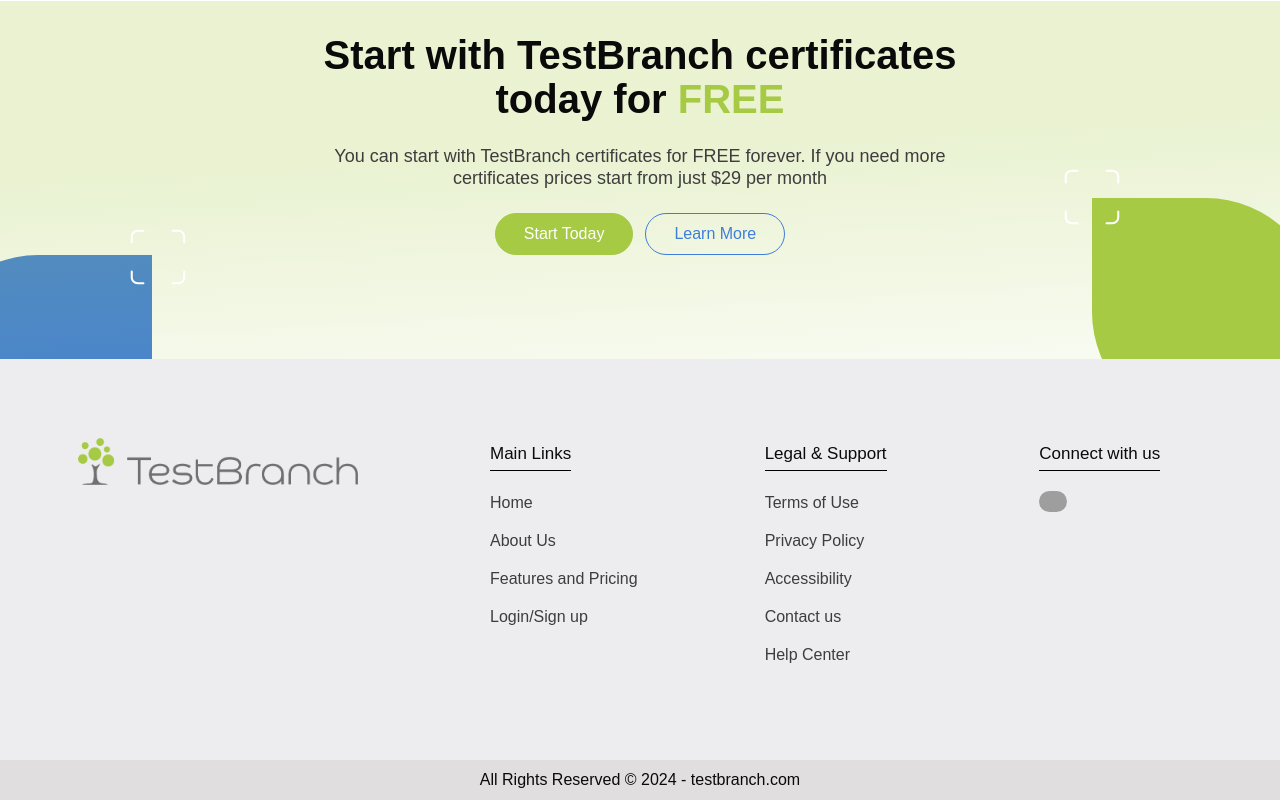
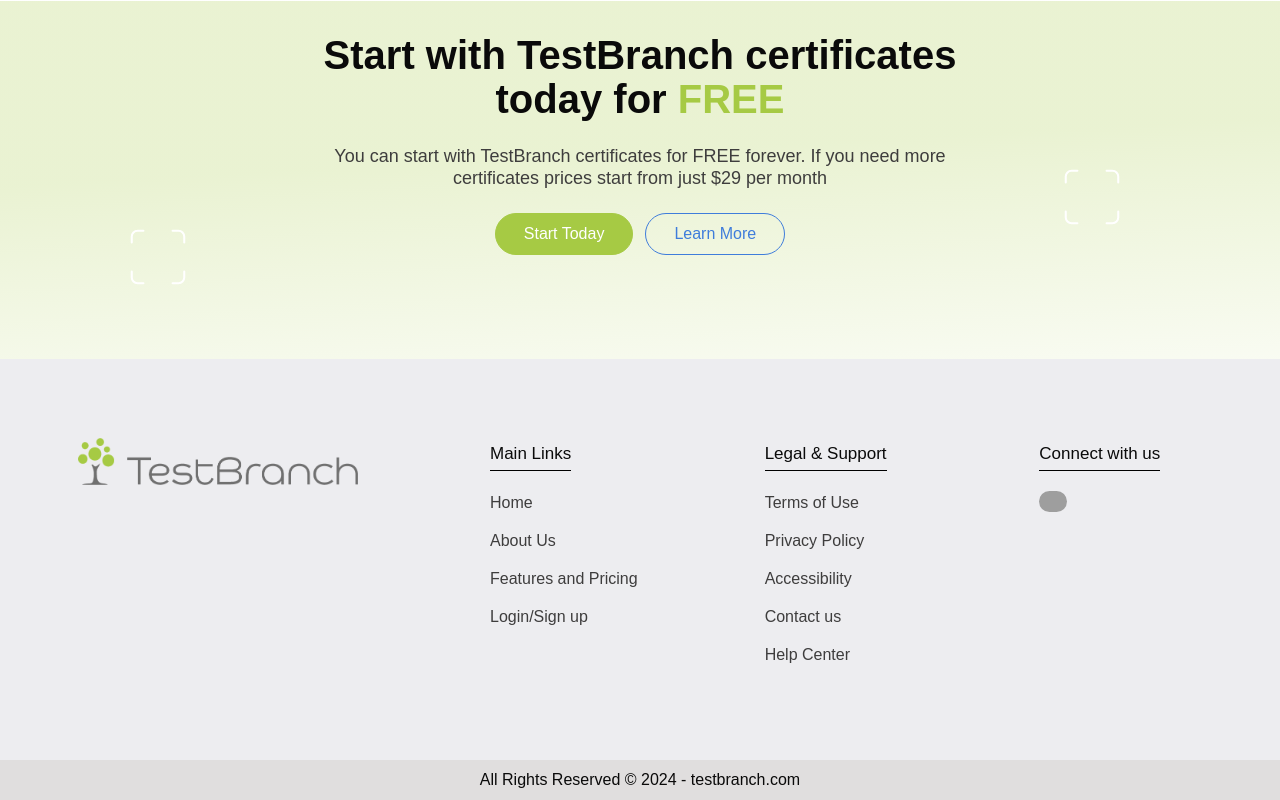
Before and after one commit to fatma1910/TestBranch, a Next.js app: page / in a window 1280 px wide. Shown: the part 5567-6367 px from the top of the page. Built offline with nearby package versions, Linux system fonts and the light colour scheme; grey boxes are pictures that could not be loaded.

Commit message:
first commit

```diff
--- a/app/globals.css
+++ b/app/globals.css
@@ -138,30 +138,11 @@
   }
 
   .right_corner {
-    width: 228px;
-    height: 228px;
-    top: -57px;
-    right: -40px;
-    gap: 0px;
-    border-radius: 555px 555px 0px 555px;
-    opacity: 0px;
-    transform: rotate(-180deg);
-    background-color: #A6CA44;
-    z-index: -5;
-    position: absolute;
+    @apply absolute w-[228px] h-[228px] top-[-57px] right-[-40px] rounded-[555px_555px_0px_555px] opacity-0 rotate-[-180deg] bg-[#A6CA44] z-[-5];
   }
+
   .left_corner {
-    width: 228px;
-    height: 228px;
-    top: 0%;
-    left: -76px;
-    gap: 0px;
-    border-radius: 555px 555px 0px 555px;
-    opacity: 0px;
-    transform: rotate(-90deg);
-    background-color: #3F7DDB;
-    z-index: -5;
-    position: absolute;
+    @apply absolute w-[228px] h-[228px] top-0 left-[-76px] rounded-[555px_555px_0px_555px] opacity-0 rotate-[-90deg] bg-[#3F7DDB] z-[-5];
+  }
 
-  }
 }
```
